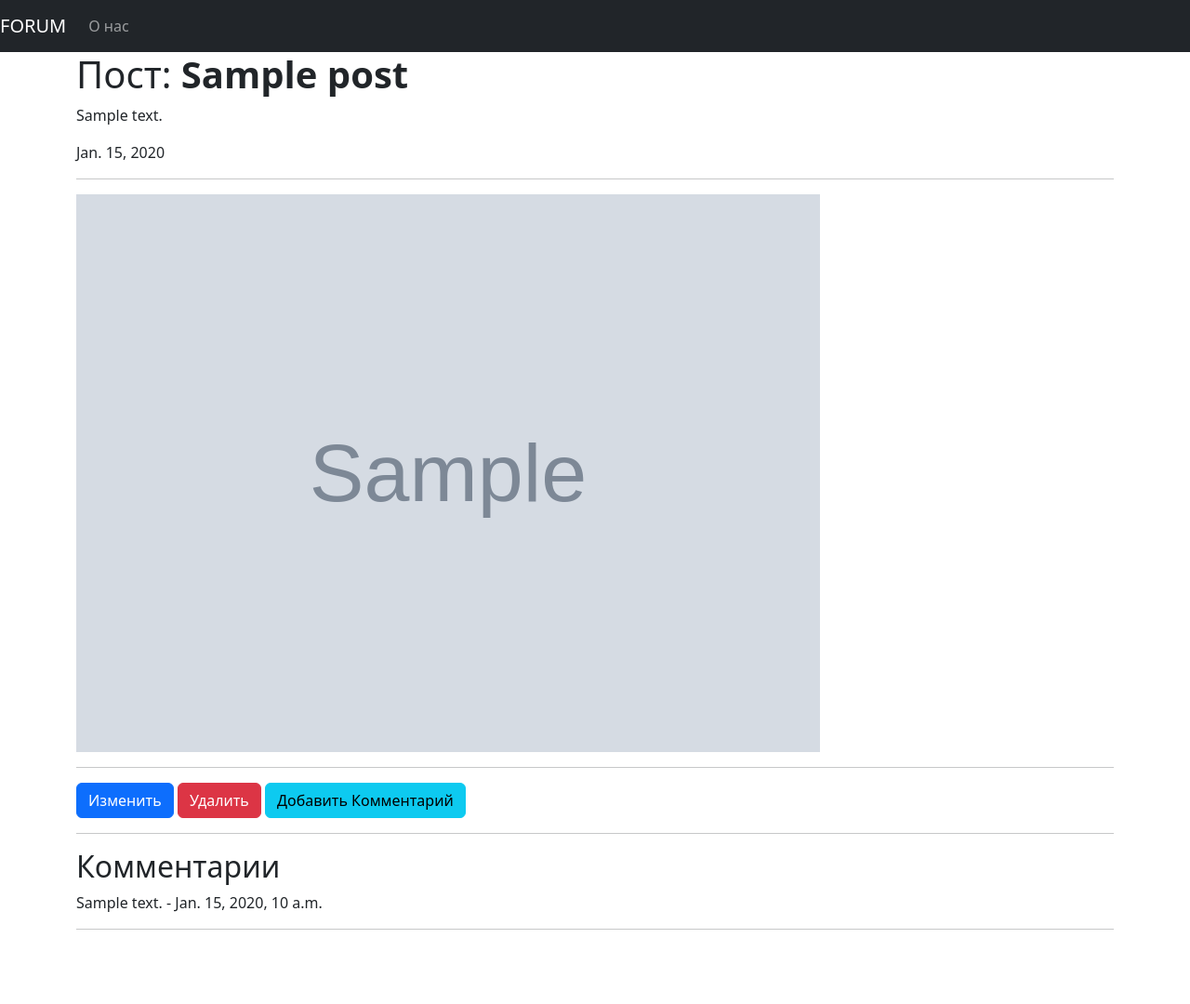
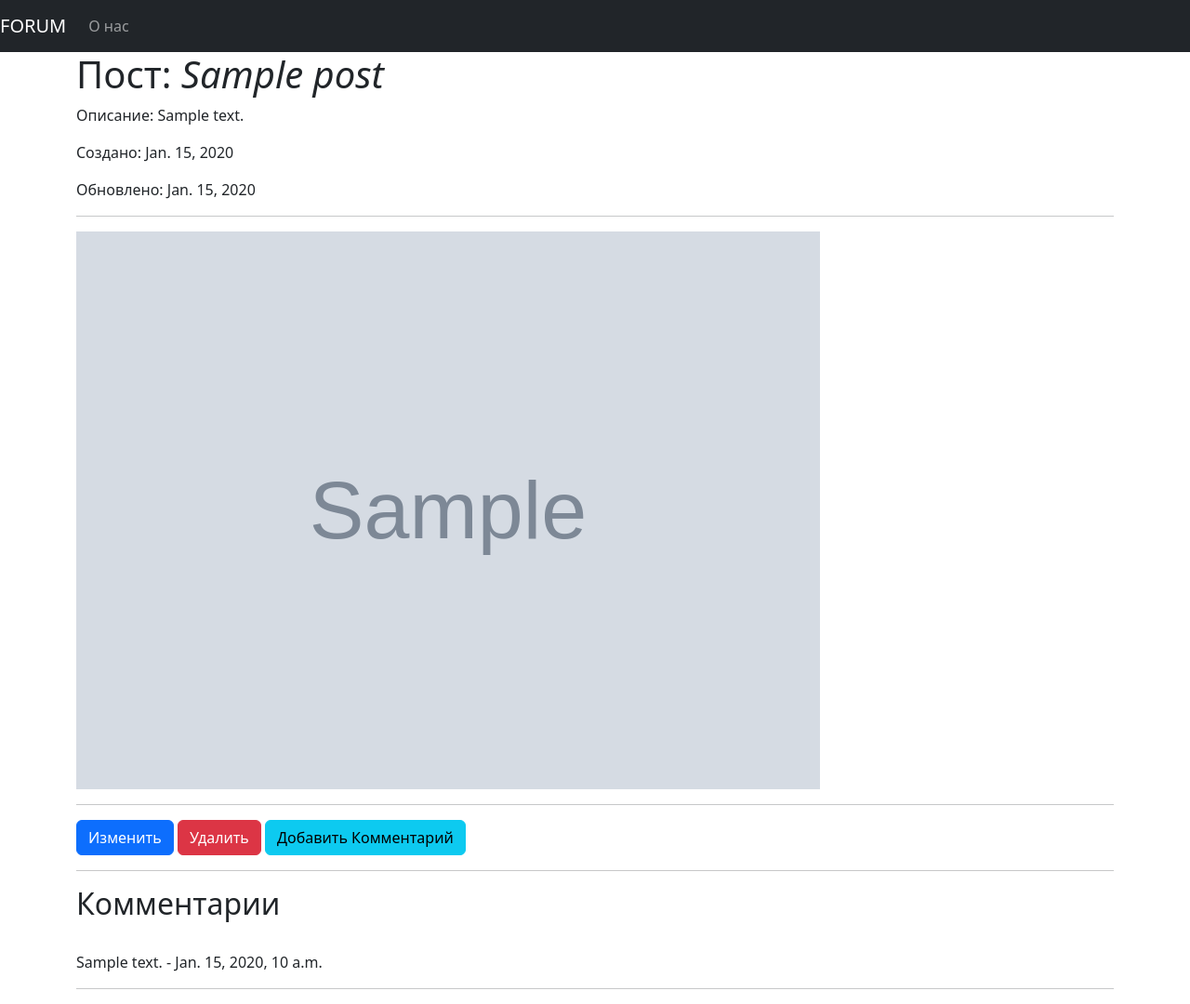
Before and after one commit to ggase54/romanbashkatov, a Django app: page /post/1 in a window 1280 px wide. Shown: the whole page at 93% size. Before the commit the page ends 1000 px from the top, so only its background shows below. Run offline with Django 4.2, Linux system fonts and the light colour scheme; tables that the repository leaves empty hold one stand-in row (values such as "Sample post"); grey boxes marked "Sample" are stand-in pictures.

Commit message:
practice-2

```diff
--- a/templates/detail_post.html
+++ b/templates/detail_post.html
@@ -1,9 +1,12 @@
 {% extends "index.html" %}
 
 {% block content %}
-    <h1>Пост: <strong>{{ post.title }}</strong></h1>
-    <p>{{ post.description }}</p>
-    <p>{{ post.created_at|date:'DATE_FORMAT' }}</p>
+    <h1>Пост: <em>{{ post.title }}</em></h1>
+    <p>Описание: {{ post.description }}</p>
+    <p>Создано: {{ post.created_at|date:'DATE_FORMAT' }}</p>
+    {% if post.updated_at %}
+    <p>Обновлено: {{ post.updated_at|date:'DATE_FORMAT' }}</p>
+    {% endif %}
     {% if post.image %}
         <hr>
         <img src="{{ post.image.url }}" width="800">
@@ -15,9 +18,8 @@
     {% if post.comments.all %}
     <hr>
     <h2>Комментарии</h2>
-        {% for comment in post.comments.all %}
-            <p>{{comment.description}} - {{comment.created_at}}</p>
+        {% for comment in post.comments.all %}<br>
+            <p>{{comment.description}} - {{comment.created_at}}</p><hr>
         {% endfor %}
-    <hr>
     {% endif %}
 {% endblock content %}
--- a/templates/index.html
+++ b/templates/index.html
@@ -18,7 +18,6 @@
                 <div class="card card-block">
                 <a href="{% url 'create_post' %}" class="btn btn-primary btn-sm btn-block">Добавить Новый Пост</a>
                     {% if object_list %}
-                        {% for post in object_list %}
                             <table class="table table-striped">
                                     <thead>
                                         <tr>
@@ -30,6 +29,7 @@
                                     </tr>
                                 </thead>
                                 <tbody>
+                                    {% for post in object_list %}
                                     <tr>
                                         <th scope="row">
                                             <a href="{% url 'detail_post' post.pk%}">{{ post.title }}</a>
```
Lines whose indentation alone changed are shown as unchanged.
